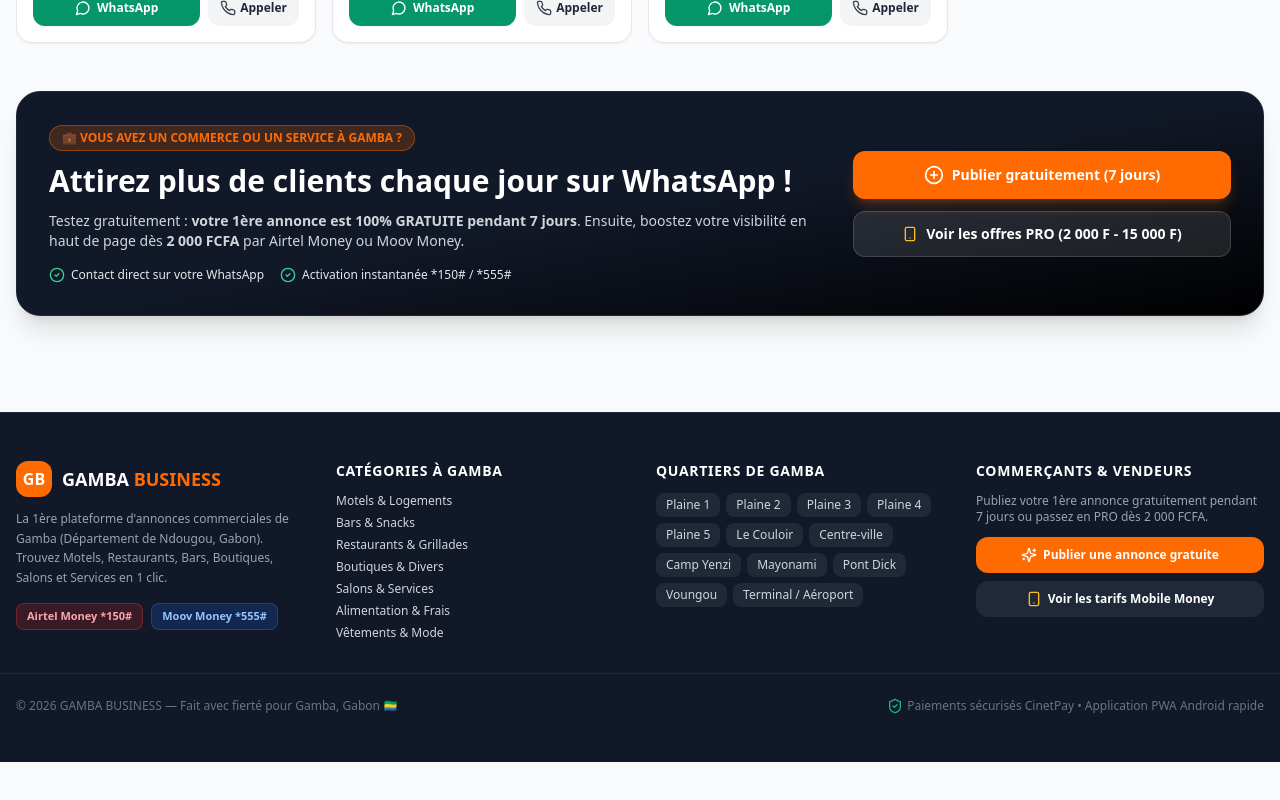
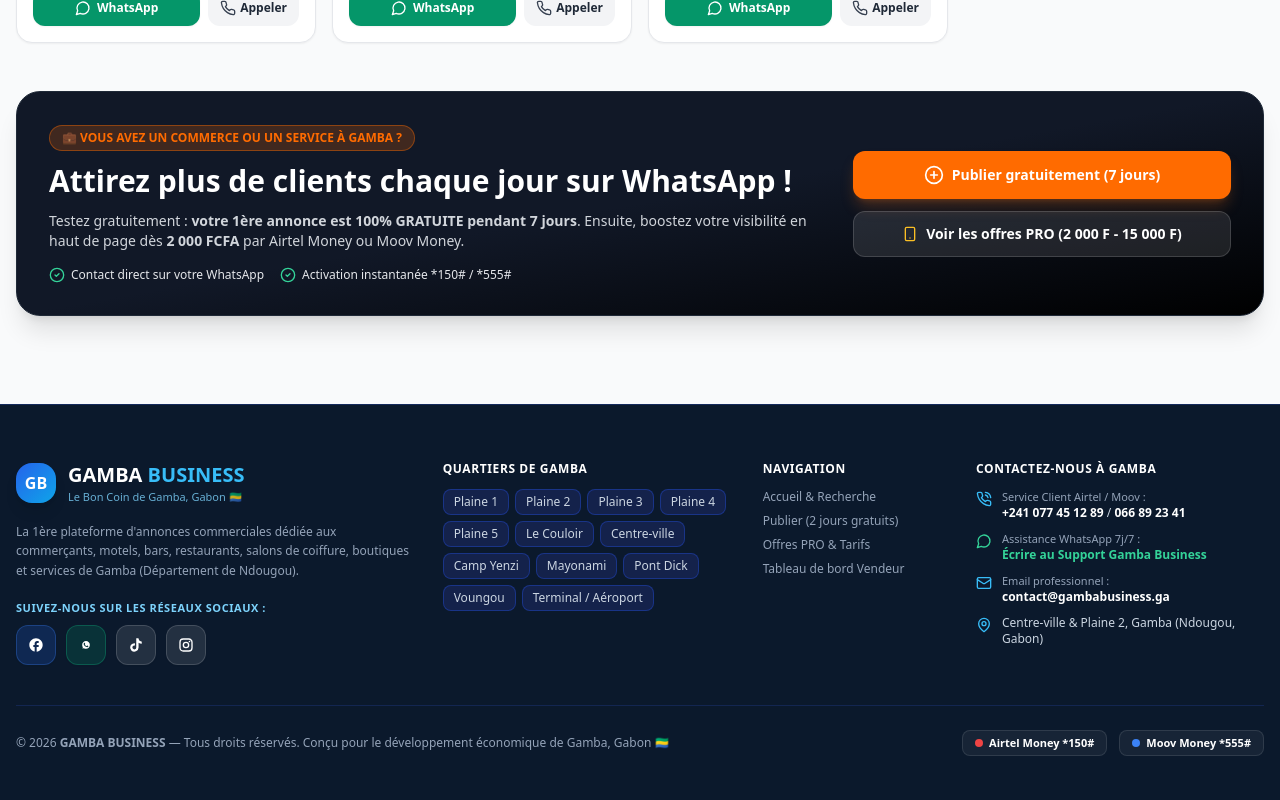
Before and after one commit to abeldarick/gamba-business, a Next.js app: page / in a window 1280 px wide. Shown: the part 2725-3525 px from the top of the page. Before the commit the page ends 3487 px from the top, so only its background shows below. Built offline with nearby package versions, Linux system fonts and the light colour scheme; no server answers.

Commit message:
feat(ui): apply Blue/White Pro design, Airtel/Moov logos, 2 days free trial, and Plaine 1-5 quartiers to Next.js Vercel app

```diff
--- a/src/components/Footer.tsx
+++ b/src/components/Footer.tsx
@@ -2,59 +2,93 @@
 
 import React from 'react';
 import Link from 'next/link';
-import { MapPin, Phone, ShieldCheck, Smartphone, Sparkles } from 'lucide-react';
-import { QUARTIERS_GAMBA, CATEGORIES_GAMBA } from '@/lib/mockData';
+import { MapPin, PhoneCall, MessageCircle, Mail } from 'lucide-react';
+import { QUARTIERS_GAMBA } from '@/lib/mockData';
 
 export default function Footer() {
   return (
-    <footer className="bg-gray-900 text-gray-300 pt-12 pb-24 md:pb-12 border-t border-gray-800 mt-16">
-      <div className="max-w-7xl mx-auto px-4 grid grid-cols-1 md:grid-cols-4 gap-8">
-        {/* Colonne 1 : Présentation */}
-        <div className="space-y-3">
-          <div className="flex items-center gap-2.5">
-            <div className="h-9 w-9 rounded-xl bg-gamba-orange flex items-center justify-center text-white font-black text-base">
+    <footer className="bg-[#0B192C] text-slate-300 pt-14 pb-24 md:pb-12 px-4 border-t border-blue-900/50 mt-14">
+      <div className="max-w-7xl mx-auto grid grid-cols-1 sm:grid-cols-2 lg:grid-cols-12 gap-8 pb-10 border-b border-blue-900/40">
+        {/* Colonne 1 (4 cols) : Marque & Réseaux Sociaux Officiels */}
+        <div className="lg:col-span-4 space-y-4">
+          <div className="flex items-center gap-3">
+            <div className="h-10 w-10 rounded-2xl bg-gradient-to-br from-blue-600 to-sky-500 flex items-center justify-center text-white font-black text-base shadow-lg">
               GB
             </div>
-            <span className="font-black text-lg text-white">
-              GAMBA <span className="text-gamba-orange">BUSINESS</span>
+            <div>
+              <span className="font-extrabold text-xl text-white">
+                GAMBA <span className="text-sky-400">BUSINESS</span>
               </span>
+              <p className="text-[11px] text-sky-300/80">Le Bon Coin de Gamba, Gabon 🇬🇦</p>
             </div>
-          <p className="text-xs text-gray-400 leading-relaxed">
-            La 1ère plateforme d&apos;annonces commerciales de Gamba (Département de Ndougou,
-            Gabon). Trouvez Motels, Restaurants, Bars, Boutiques, Salons et Services en 1 clic.
+          </div>
+          <p className="text-xs text-slate-400 leading-relaxed">
+            La 1ère plateforme d&apos;annonces commerciales dédiée aux commerçants, motels, bars,
+            restaurants, salons de coiffure, boutiques et services de Gamba (Département de
+            Ndougou).
           </p>
-          <div className="flex items-center gap-2 pt-1">
-            <span className="rounded-lg bg-red-600/20 border border-red-500/30 px-2.5 py-1 text-[11px] font-bold text-red-300">
-              Airtel Money *150#
+
+          {/* Réseaux sociaux cliquables */}
+          <div className="space-y-2 pt-1">
+            <span className="text-[11px] font-bold uppercase tracking-wider text-sky-300 block">
+              Suivez-nous sur les réseaux sociaux :
             </span>
-            <span className="rounded-lg bg-blue-600/20 border border-blue-500/30 px-2.5 py-1 text-[11px] font-bold text-blue-300">
-              Moov Money *555#
-            </span>
+            <div className="flex items-center gap-2.5">
+              {/* Facebook */}
+              <a
+                href="https://facebook.com"
+                target="_blank"
+                rel="noopener noreferrer"
+                aria-label="Facebook Gamba Business"
+                className="h-10 w-10 rounded-xl bg-blue-600/20 hover:bg-blue-600 border border-blue-500/30 flex items-center justify-center text-white transition shadow-sm"
+              >
+                <svg className="w-4 h-4 fill-current" viewBox="0 0 24 24">
+                  <path d="M22 12c0-5.52-4.48-10-10-10S2 6.48 2 12c0 4.84 3.44 8.87 8 9.8V15H8v-3h2V9.5C10 7.57 11.57 6 13.5 6H16v3h-2c-.55 0-1 .45-1 1v2h3v3h-3v6.95c5.05-.5 9-4.76 9-9.95z" />
+                </svg>
+              </a>
+              {/* WhatsApp Direct */}
+              <a
+                href="https://wa.me/24177451289?text=Bonjour%20Support%20GAMBA%20BUSINESS"
+                target="_blank"
+                rel="noopener noreferrer"
+                aria-label="WhatsApp Gamba Business"
+                className="h-10 w-10 rounded-xl bg-emerald-600/20 hover:bg-emerald-600 border border-emerald-500/30 flex items-center justify-center text-white transition shadow-sm"
+              >
+                <svg className="w-4 h-4 fill-current" viewBox="0 0 24 24">
+                  <path d="M12.031 6.172c-3.181 0-5.767 2.586-5.768 5.766-.001 1.298.38 2.27 1.019 3.287l-.582 2.128 2.182-.573c.978.58 1.911.928 3.145.929 3.178 0 5.767-2.587 5.768-5.766.001-3.187-2.575-5.77-5.764-5.771zm3.392 8.244c-.144.405-.837.774-1.17.824-.299.045-.677.063-1.092-.069-.252-.08-.575-.187-.988-.365-1.739-.751-2.874-2.502-2.961-2.617-.087-.116-.708-.94-.708-1.793s.448-1.273.607-1.446c.159-.173.346-.217.462-.217l.332.006c.106.005.249-.04.39.298.144.347.491 1.2.534 1.287.043.087.072.188.014.304-.058.116-.087.188-.173.289l-.26.304c-.087.086-.177.18-.076.354.101.174.449.741.964 1.201.662.591 1.221.774 1.394.86s.274.072.376-.043c.101-.116.433-.506.549-.68.116-.173.231-.145.39-.087s1.011.477 1.184.564.289.13.332.202c.045.072.045.419-.1.824z" />
+                </svg>
+              </a>
+              {/* TikTok */}
+              <a
+                href="https://tiktok.com"
+                target="_blank"
+                rel="noopener noreferrer"
+                aria-label="TikTok Gamba Business"
+                className="h-10 w-10 rounded-xl bg-white/10 hover:bg-pink-600 border border-white/15 flex items-center justify-center text-white transition shadow-sm"
+              >
+                <svg className="w-4 h-4 fill-current" viewBox="0 0 24 24">
+                  <path d="M19.59 6.69a4.83 4.83 0 0 1-3.77-4.25V2h-3.45v13.67a2.89 2.89 0 0 1-5.2 1.74 2.89 2.89 0 0 1 2.31-4.64 2.93 2.93 0 0 1 .88.13V9.4a6.84 6.84 0 0 0-1-.05A6.33 6.33 0 0 0 5 20.1a6.34 6.34 0 0 0 10.86-4.43v-7a8.16 8.16 0 0 0 4.77 1.52v-3.4a4.85 4.85 0 0 1-1-.1z" />
+                </svg>
+              </a>
+              {/* Instagram */}
+              <a
+                href="https://instagram.com"
+                target="_blank"
+                rel="noopener noreferrer"
+                aria-label="Instagram Gamba Business"
+                className="h-10 w-10 rounded-xl bg-white/10 hover:bg-purple-600 border border-white/15 flex items-center justify-center text-white transition shadow-sm"
+              >
+                <svg className="w-4 h-4 fill-current" viewBox="0 0 24 24">
+                  <path d="M7.8 2h8.4C19.4 2 22 4.6 22 7.8v8.4a5.8 5.8 0 0 1-5.8 5.8H7.8C4.6 22 2 19.4 2 16.2V7.8A5.8 5.8 0 0 1 7.8 2m-.2 2A3.6 3.6 0 0 0 4 7.6v8.8C4 18.39 5.61 20 7.6 20h8.8a3.6 3.6 0 0 0 3.6-3.6V7.6C20 5.61 18.39 4 16.4 4H7.6m9.65 1.5a1.25 1.25 0 0 1 1.25 1.25A1.25 1.25 0 0 1 17.25 8 1.25 1.25 0 0 1 16 6.75a1.25 1.25 0 0 1 1.25-1.25M12 7a5 5 0 0 1 5 5 5 5 0 0 1-5 5 5 5 0 0 1-5-5 5 5 0 0 1 5-5m0 2a3 3 0 0 0-3 3 3 3 0 0 0 3 3 3 3 0 0 0 3-3 3 3 0 0 0-3-3z" />
+                </svg>
+              </a>
+            </div>
           </div>
         </div>
 
-        {/* Colonne 2 : Catégories */}
-        <div>
-          <h4 className="font-bold text-white text-sm mb-3 uppercase tracking-wider">
-            Catégories à Gamba
-          </h4>
-          <ul className="space-y-1.5 text-xs">
-            {CATEGORIES_GAMBA.map((cat) => (
-              <li key={cat.id}>
-                <Link
-                  href={`/?categorie=${encodeURIComponent(cat.id)}`}
-                  className="hover:text-gamba-orange transition"
-                >
-                  {cat.label}
-                </Link>
-              </li>
-            ))}
-          </ul>
-        </div>
-
-        {/* Colonne 3 : Quartiers couverts */}
-        <div>
-          <h4 className="font-bold text-white text-sm mb-3 uppercase tracking-wider">
+        {/* Colonne 2 (3 cols) : Vrais Quartiers de Gamba */}
+        <div className="lg:col-span-3 space-y-3">
+          <h4 className="font-bold text-white text-xs uppercase tracking-wider">
             Quartiers de Gamba
           </h4>
           <div className="flex flex-wrap gap-1.5">
@@ -62,7 +96,7 @@
               <Link
                 key={q}
                 href={`/?quartier=${encodeURIComponent(q)}`}
-                className="rounded-lg bg-gray-800 hover:bg-gamba-orange hover:text-white px-2.5 py-1 text-xs transition"
+                className="rounded-lg bg-blue-950/80 hover:bg-blue-600 border border-blue-800/60 px-2.5 py-1 text-xs text-slate-300 hover:text-white transition"
               >
                 {q}
               </Link>
@@ -70,37 +104,104 @@
           </div>
         </div>
 
-        {/* Colonne 4 : Espace Vendeurs & Tarifs */}
-        <div className="space-y-3">
-          <h4 className="font-bold text-white text-sm uppercase tracking-wider">
-            Commerçants &amp; Vendeurs
+        {/* Colonne 3 (2 cols) : Navigation */}
+        <div className="lg:col-span-2 space-y-3">
+          <h4 className="font-bold text-white text-xs uppercase tracking-wider">Navigation</h4>
+          <ul className="space-y-2 text-xs text-slate-400">
+            <li>
+              <Link href="/" className="hover:text-sky-300 transition">
+                Accueil &amp; Recherche
+              </Link>
+            </li>
+            <li>
+              <Link href="/publier" className="hover:text-sky-300 transition">
+                Publier (2 jours gratuits)
+              </Link>
+            </li>
+            <li>
+              <Link href="/tarifs" className="hover:text-sky-300 transition">
+                Offres PRO &amp; Tarifs
+              </Link>
+            </li>
+            <li>
+              <Link href="/mes-annonces" className="hover:text-sky-300 transition">
+                Tableau de bord Vendeur
+              </Link>
+            </li>
+          </ul>
+        </div>
+
+        {/* Colonne 4 (3 cols) : Contacts & Support Gamba */}
+        <div className="lg:col-span-3 space-y-3">
+          <h4 className="font-bold text-white text-xs uppercase tracking-wider">
+            Contactez-nous à Gamba
           </h4>
-          <p className="text-xs text-gray-400">
-            Publiez votre 1ère annonce gratuitement pendant 7 jours ou passez en PRO dès 2 000 FCFA.
-          </p>
-          <div className="flex flex-col gap-2">
-            <Link
-              href="/publier"
-              className="inline-flex items-center justify-center gap-1.5 rounded-xl bg-gamba-orange hover:bg-gamba-darkOrange text-white font-bold text-xs py-2.5 px-4 transition"
+          <ul className="space-y-2.5 text-xs text-slate-300">
+            <li className="flex items-start gap-2.5">
+              <PhoneCall className="w-4 h-4 text-sky-400 shrink-0 mt-0.5" />
+              <div>
+                <span className="block text-[11px] text-slate-400">
+                  Service Client Airtel / Moov :
+                </span>
+                <a href="tel:+241077451289" className="font-bold text-white hover:text-sky-300">
+                  +241 077 45 12 89
+                </a>{' '}
+                /{' '}
+                <a href="tel:+241066892341" className="font-bold text-white hover:text-sky-300">
+                  066 89 23 41
+                </a>
+              </div>
+            </li>
+            <li className="flex items-start gap-2.5">
+              <MessageCircle className="w-4 h-4 text-emerald-400 shrink-0 mt-0.5" />
+              <div>
+                <span className="block text-[11px] text-slate-400">
+                  Assistance WhatsApp 7j/7 :
+                </span>
+                <a
+                  href="https://wa.me/24177451289"
+                  target="_blank"
+                  rel="noopener noreferrer"
+                  className="font-bold text-emerald-400 hover:underline"
                 >
-              <Sparkles className="h-4 w-4" /> Publier une annonce gratuite
-            </Link>
-            <Link
-              href="/tarifs"
-              className="inline-flex items-center justify-center gap-1.5 rounded-xl bg-gray-800 hover:bg-gray-700 text-white font-bold text-xs py-2.5 px-4 transition"
+                  Écrire au Support Gamba Business
+                </a>
+              </div>
+            </li>
+            <li className="flex items-start gap-2.5">
+              <Mail className="w-4 h-4 text-sky-400 shrink-0 mt-0.5" />
+              <div>
+                <span className="block text-[11px] text-slate-400">Email professionnel :</span>
+                <a
+                  href="mailto:contact@gambabusiness.ga"
+                  className="font-semibold text-white hover:text-sky-300"
                 >
-              <Smartphone className="h-4 w-4 text-amber-400" /> Voir les tarifs Mobile Money
-            </Link>
+                  contact@gambabusiness.ga
+                </a>
               </div>
+            </li>
+            <li className="flex items-start gap-2.5">
+              <MapPin className="w-4 h-4 text-sky-400 shrink-0 mt-0.5" />
+              <span>Centre-ville &amp; Plaine 2, Gamba (Ndougou, Gabon)</span>
+            </li>
+          </ul>
         </div>
       </div>
 
-      <div className="max-w-7xl mx-auto px-4 mt-8 pt-6 border-t border-gray-800 flex flex-col sm:flex-row items-center justify-between text-xs text-gray-500 gap-2">
-        <p>© {new Date().getFullYear()} GAMBA BUSINESS — Fait avec fierté pour Gamba, Gabon 🇬🇦</p>
-        <p className="flex items-center gap-1">
-          <ShieldCheck className="h-4 w-4 text-emerald-500" /> Paiements sécurisés CinetPay •
-          Application PWA Android rapide
+      {/* Bas de footer copyright & logos Mobile Money */}
+      <div className="max-w-7xl mx-auto pt-6 flex flex-col sm:flex-row items-center justify-between gap-4 text-xs text-slate-400">
+        <p>
+          © {new Date().getFullYear()} <strong>GAMBA BUSINESS</strong> — Tous droits réservés.
+          Conçu pour le développement économique de Gamba, Gabon 🇬🇦
         </p>
+        <div className="flex items-center gap-3">
+          <span className="inline-flex items-center gap-1.5 rounded-lg bg-white/5 border border-white/10 px-3 py-1 text-[11px] font-bold text-white">
+            <span className="h-2 w-2 rounded-full bg-red-500" /> Airtel Money *150#
+          </span>
+          <span className="inline-flex items-center gap-1.5 rounded-lg bg-white/5 border border-white/10 px-3 py-1 text-[11px] font-bold text-white">
+            <span className="h-2 w-2 rounded-full bg-blue-500" /> Moov Money *555#
+          </span>
+        </div>
       </div>
     </footer>
   );
```
Lines whose indentation alone changed are shown as unchanged.
